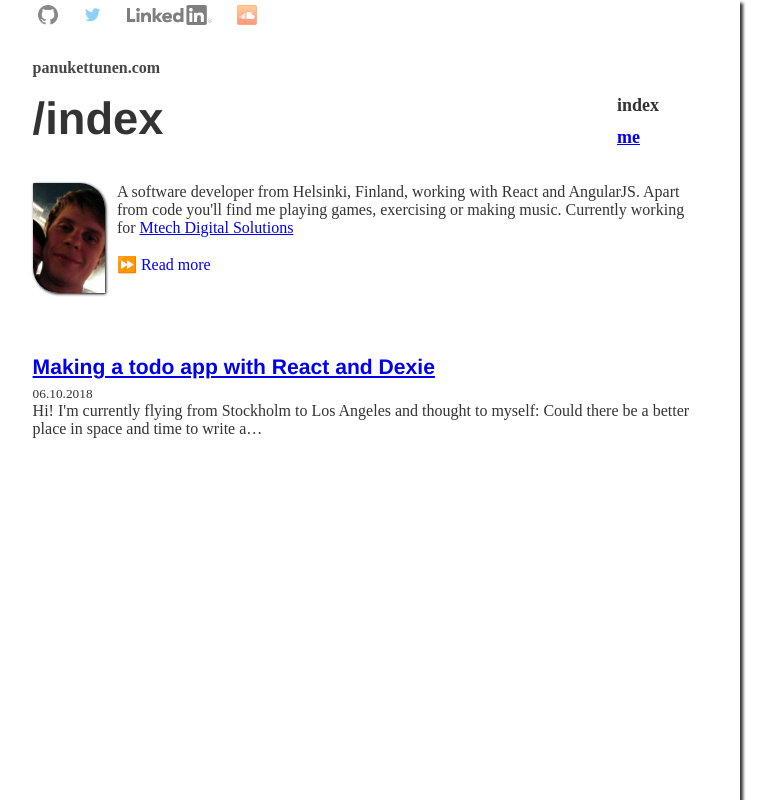
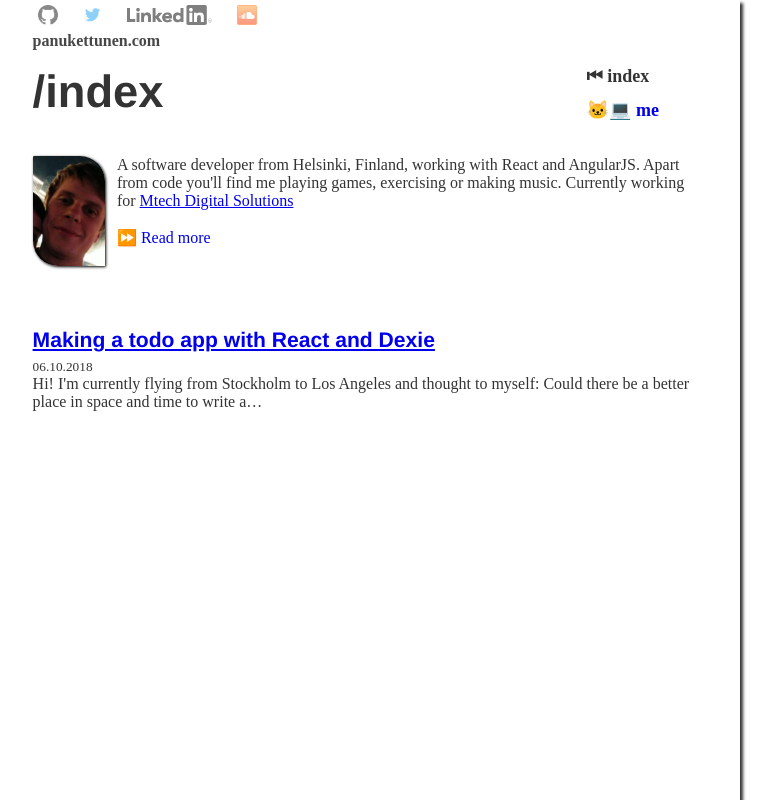
Before and after one commit to panukettu/panukettunen.com, a Gatsby site: page / in a window 1280 px wide. Shown: the whole page, without its empty margins (271-1047 px from the left). Built offline with nearby package versions, Linux system fonts and the light colour scheme; Gatsby itself is replaced by a stand-in of ours; some packages are replaced by stand-ins of ours; what typography-theme-bootstrap would draw is missing.

Commit message:
Tweaked position of header elements

```diff
--- a/src/components/Header.js
+++ b/src/components/Header.js
@@ -60,10 +60,24 @@ const Header = ({ location }) => (
           }}
         >
           <li>
-            <NavLink to="/">index</NavLink>
+            <NavLink
+              to="/"
+              style={{
+                textDecoration: 'none',
+              }}
+            >
+              ⏮ index
+            </NavLink>
           </li>
           <li>
-            <NavLink to="/me">me</NavLink>
+            <NavLink
+              to="/me"
+              style={{
+                textDecoration: 'none',
+              }}
+            >
+              🐱💻 me
+            </NavLink>
           </li>
         </ul>
       </div>
--- a/src/components/Icons.js
+++ b/src/components/Icons.js
@@ -16,6 +16,8 @@ const Icons = () => {
         flexDirection: 'row',
         justifyContent: 'flex-start',
         padding: '5px',
+        marginBottom: '15px',
+        height: '15px',
       }}
     >
       <Icon src={iconGithub} url="https://github.com/panukettu" />
```
